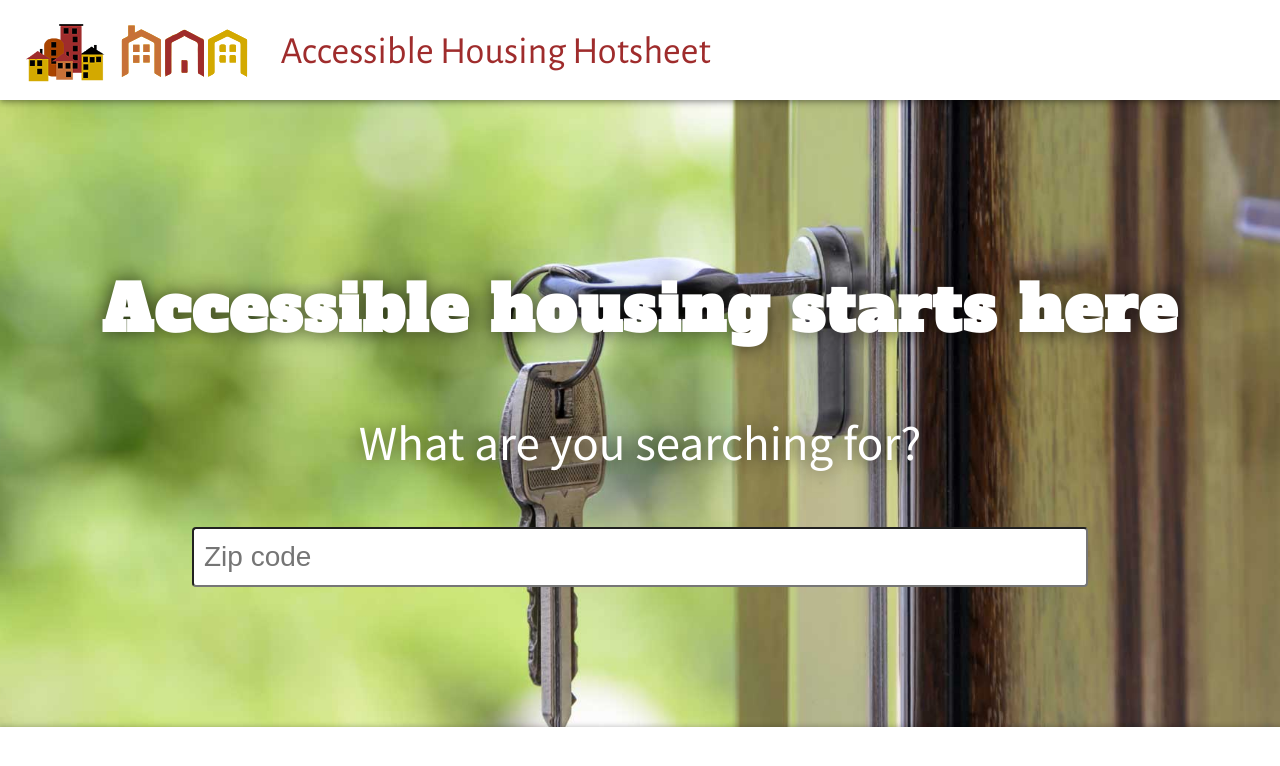
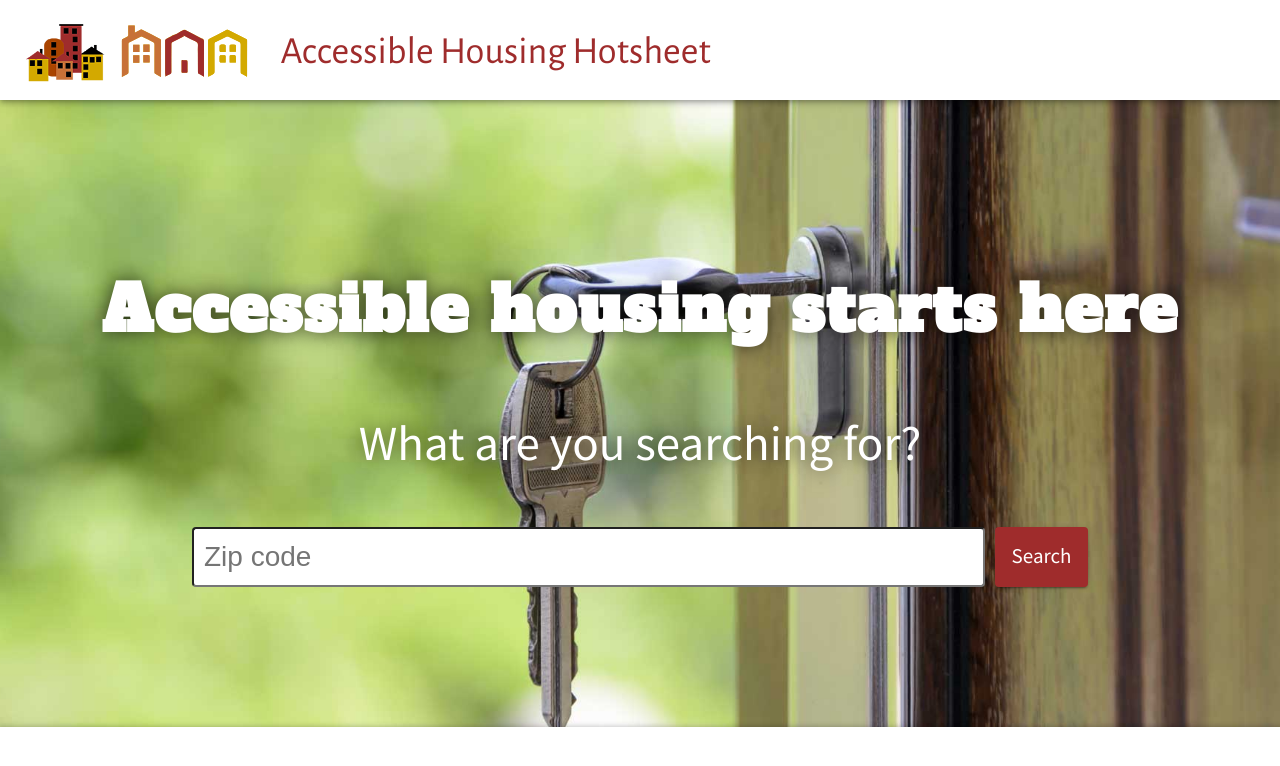
Before and after one commit to rifkegribenes/accessible-housing-app, a React (Create React App) app in the folder client/: page / in a window 1280 px wide. Shown: the top 766 px of the page. Built offline with nearby package versions, Linux system fonts and the light colour scheme; what redux-api-middleware would draw is missing.

Commit message:
add search button

```diff
--- a/client/src/App.js
+++ b/client/src/App.js
@@ -142,7 +142,8 @@ const styles = theme => ({
   },
   heroForm: {
     width: "70vw",
-    margin: "auto"
+    margin: "auto",
+    display: "flex"
   },
   heroInput: {
     width: "100%",
@@ -150,6 +151,13 @@ const styles = theme => ({
     fontSize: "2em",
     padding: 10,
     borderRadius: 4
+  },
+  searchButton: {
+    fontSize: "1.5em",
+    textTransform: "none",
+    padding: "10px 20px",
+    borderRadius: 4,
+    marginLeft: 10
   }
 });
 
--- a/client/src/components/Home.jsx
+++ b/client/src/components/Home.jsx
@@ -1,8 +1,9 @@
 import React from "react";
 import PropTypes from "prop-types";
+import Button from "@material-ui/core/Button";
 
 const Home = props => {
-  const { classes } = props;
+  const { classes, search } = props;
   return (
     <div className={classes.home} data-test="component-home">
       <h2 className={classes.heroHead}>Accessible housing starts here</h2>
@@ -15,6 +16,15 @@ const Home = props => {
           name="zip"
           id="zip"
         />
+        <Button
+          type="button"
+          color="primary"
+          className={props.classes.searchButton}
+          variant="contained"
+          onClick={search}
+        >
+          Search
+        </Button>
       </form>
     </div>
   );
```
